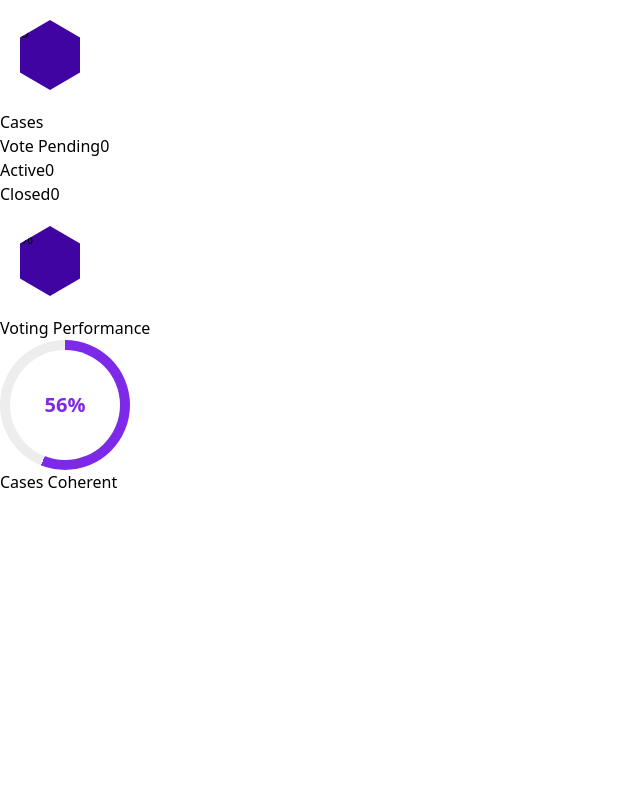
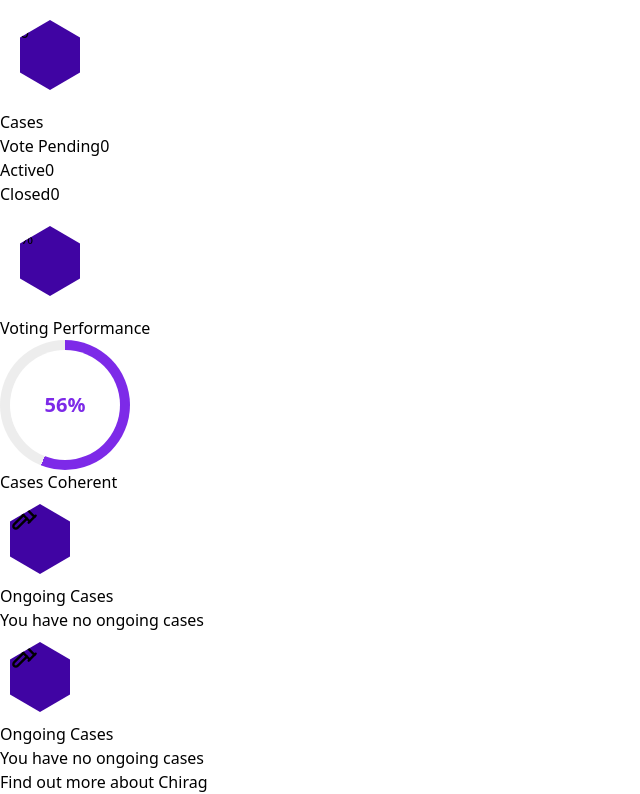
Before and after one commit to Cryptdroid/HACK-THE-BLOCK, a Next.js app in the folder decentralized_arbitration_system/: page / in a window 1280 px wide. Shown: the part 549-1343 px from the top of the page, without its empty margins (0-640 px from the left). Before the commit the page ends 1043 px from the top, so only its background shows below. Built offline with nearby package versions, Linux system fonts and the light colour scheme.

Commit message:
1st page done

```diff
--- a/decentralized_arbitration_system/src/app/components/Hero.js
+++ b/decentralized_arbitration_system/src/app/components/Hero.js
@@ -31,7 +31,7 @@ const Hero = () => {
   }, []);
 
   return (
-    <div className='w-full bg-[#F2E3FF] h-screen border-t-2 border-[#F2E3FF]'>
+    <div className='w-full bg-[#F2E3FF] h-full border-t-2 border-[#F2E3FF]'>
       <div className='w-full h-fit mt-12 px-32 flex'>
         <div className='w-fit h-fit flex shadow-xl drop-shadow-lg'>
           <div className='bg-white rounded-l-xl'>
@@ -95,8 +95,8 @@ const Hero = () => {
               </span>
             </div>
           </div>
-          <div className='mt-1 w-full h-1 bg-[#009AFF]'></div>
-            <div className='bg-white text-[#4004A3] p-2 pl-4 mt-1 rounded-xl font-bold text-sm'>
+          <div className='mt-0.5 w-full h-1 bg-[#009AFF]'></div>
+            <div className='bg-white text-[#4004A3] p-2 pl-4 mt-0.5 rounded-xl font-bold text-sm'>
               You are not staked in any courts.
             </div>
           </div>
@@ -113,8 +113,8 @@ const Hero = () => {
               </span>
             </div>
           </div>
-          <div className='mt-1 w-full h-1 bg-[#009AFF]'></div>
-            <div className=' bg-white text-[#4004A3] p-2 px-4 mt-1 rounded-t-xl font-bold text-sm flex justify-between'>
+          <div className='mt-0.5 w-full h-1 bg-[#009AFF]'></div>
+            <div className=' bg-white text-[#4004A3] p-2 px-4 mt-0.5 rounded-t-xl font-bold text-sm flex justify-between'>
               <span>
                 Vote Pending
               </span>
@@ -152,8 +152,8 @@ const Hero = () => {
               </span>
             </div>
           </div>
-          <div className='mt-1 w-full h-1 bg-[#009AFF]'></div>
-            <div className='bg-white text-[#4004A3] p-10 mt-1 rounded-xl font-bold text-sm flex flex-col items-center justify-center'>
+          <div className='mt-0.5 w-full h-1 bg-[#009AFF]'></div>
+            <div className='bg-white text-[#4004A3] p-10 mt-0.5 rounded-xl font-bold text-sm flex flex-col items-center justify-center'>
               <div class="circular-progress" ref={circularProgressRef}>
                   <span class="progress-value" ref={progressValueRef}>0%</span>
               </div>
@@ -163,15 +163,47 @@ const Hero = () => {
             </div>
           </div>
       </div>
-      <div>
-        <div>
-          <div></div>
-          <div></div>
-          <div></div>
+      <div className='mt-12 px-32'>
+        <div className=' w-full h-fit'>
+          <div className='bg-[#4D00B4] text-white font-bold text-2xl flex items-center space-x-1 rounded-t-lg'>
+            <div className='hexagon-2'>
+              <span className='flex items-center justify-center h-full'>
+                <svg xmlns="http://www.w3.org/2000/svg" width="28" height="28" viewBox="0 0 24 24" fill="none" stroke="currentColor" stroke-width="2" stroke-linecap="round" stroke-linejoin="round" class="lucide lucide-gavel"><path d="m14.5 12.5-8 8a2.119 2.119 0 1 1-3-3l8-8"/><path d="m16 16 6-6"/><path d="m8 8 6-6"/><path d="m9 7 8 8"/><path d="m21 11-8-8"/></svg>
+              </span>
+            </div>
+            <span>
+              Ongoing Cases
+            </span>
+          </div>
+          <div className='mt-0.5 w-full h-1 bg-[#009AFF]'></div>
+          <div className='bg-white w-full p-2 rounded-xl mt-0.5'>
+            You have no ongoing cases
+          </div>
         </div>
-        <div>
-
+        <div className=' w-full h-fit mt-12'>
+          <div className='bg-[#4D00B4] text-white font-bold text-2xl flex items-center space-x-1 rounded-t-lg'>
+            <div className='hexagon-2'>
+              <span className='flex items-center justify-center h-full'>
+                <svg xmlns="http://www.w3.org/2000/svg" width="28" height="28" viewBox="0 0 24 24" fill="none" stroke="currentColor" stroke-width="2" stroke-linecap="round" stroke-linejoin="round" class="lucide lucide-gavel"><path d="m14.5 12.5-8 8a2.119 2.119 0 1 1-3-3l8-8"/><path d="m16 16 6-6"/><path d="m8 8 6-6"/><path d="m9 7 8 8"/><path d="m21 11-8-8"/></svg>
+              </span>
+            </div>
+            <span>
+              Ongoing Cases
+            </span>
+          </div>
+          <div className='mt-0.5 w-full h-1 bg-[#009AFF]'></div>
+          <div className='bg-white w-full p-2 rounded-xl mt-0.5'>
+            You have no ongoing cases
+          </div>
         </div>
+      </div>
+      <div className='bg-[#4D00B4] mt-12 text-white'>
+        <div className='pl-12 text-xl py-3'>
+          Find out more about Chirag
+        </div>
+        <div></div>
+        <div></div>
+        <div></div>
       </div>
     </div>
   )
--- a/decentralized_arbitration_system/src/app/style.css
+++ b/decentralized_arbitration_system/src/app/style.css
@@ -7,6 +7,22 @@
     background-color: #4004A3; /* Tailwind color or your choice */
     position: relative;
     margin: 20px;
+    clip-path: polygon(
+      50% 0%,
+      100% 25%,
+      100% 75%,
+      50% 100%,
+      0% 75%,
+      0% 25%
+    );
+  }
+
+  .hexagon-2{
+    width: 60px; /* Set your desired width */
+    height: 70px; /* Height is calculated based on the width */
+    background-color: #4004A3; /* Tailwind color or your choice */
+    position: relative;
+    margin:10px;
     clip-path: polygon(
       50% 0%,
       100% 25%,
```
